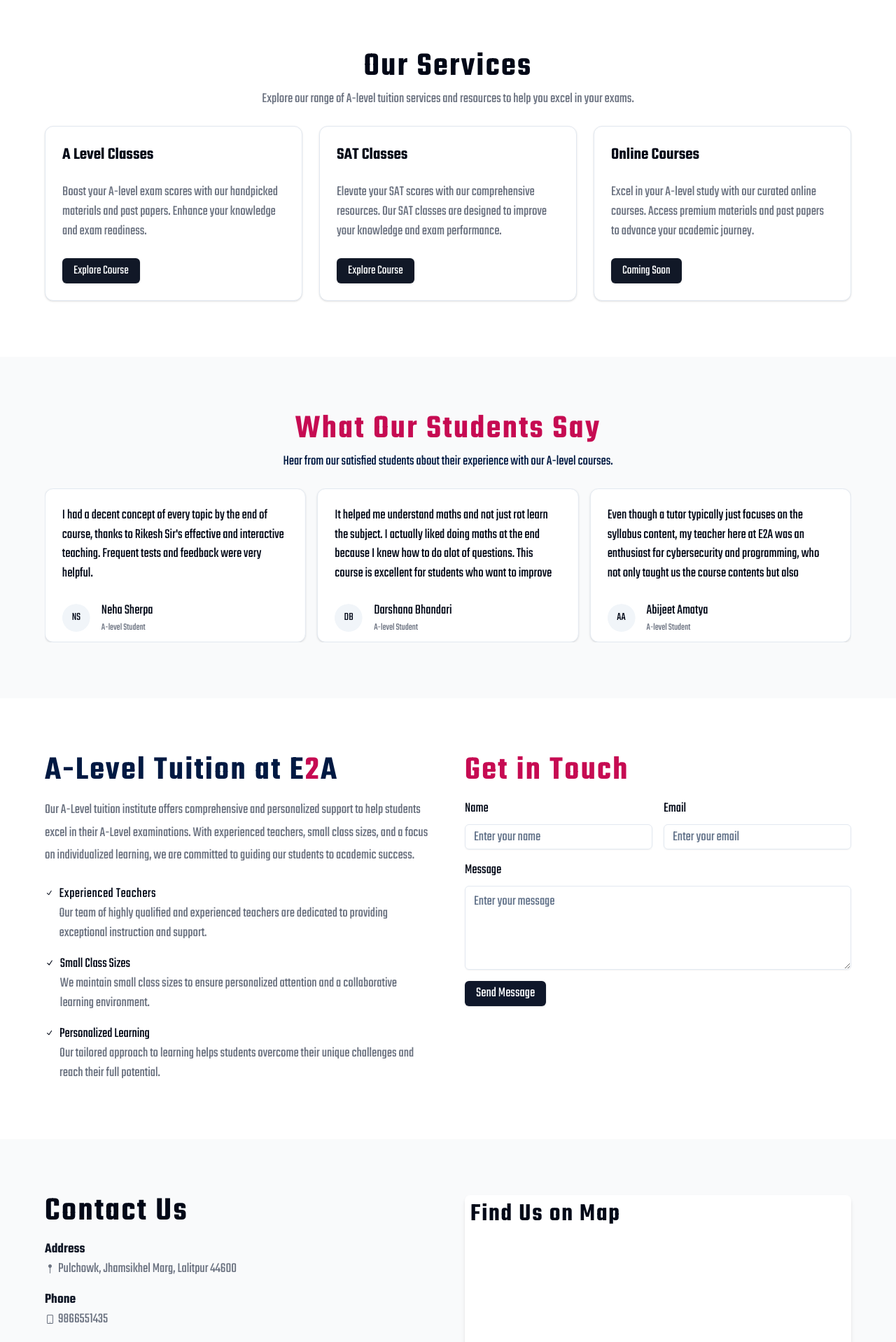
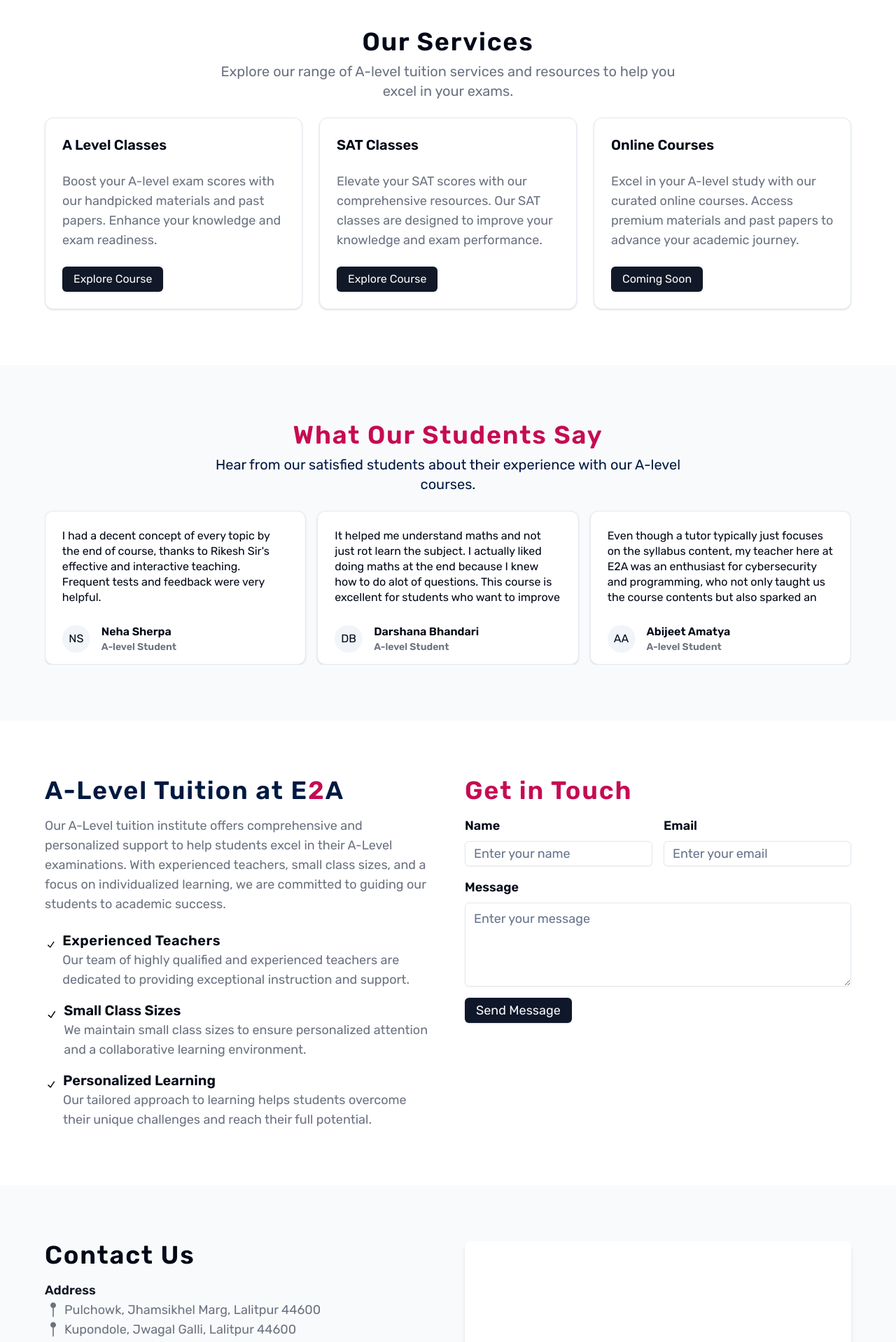
Before and after one commit to aayush-dhakal-max/e2a, a Next.js app: page / in a window 1280 px wide. Shown: the part 800-2718 px from the top of the page at 70% size. Built offline with nearby package versions, Linux system fonts and the light colour scheme; grey boxes are pictures that could not be loaded.

Commit message:
font changed to rubik and font are resized according to new font style

```diff
--- a/src/app/layout.tsx
+++ b/src/app/layout.tsx
@@ -1,10 +1,8 @@
 import type { Metadata } from "next";
-import { Teko } from "next/font/google";
+import { teko2 } from "@/lib/utils";
 import { SpeedInsights } from "@vercel/speed-insights/next";
 import { Analytics } from "@vercel/analytics/react";
 import "./globals.css";
-
-const teko = Teko({ display: "swap", subsets: ["latin"], weight: "400", variable: "--font-teko" });
 
 export const metadata: Metadata = {
   title: "E2A Learning Nepal | A Level Tuition in Nepal",
@@ -19,7 +17,7 @@ export default function RootLayout({
 }>) {
   return (
     <html lang="en">
-      <body className={teko.className}>
+      <body className={teko2.className}>
         {children}
         <SpeedInsights />
         <Analytics />
--- a/src/app/pastpapers/page.tsx
+++ b/src/app/pastpapers/page.tsx
@@ -30,7 +30,7 @@ export default function Component() {
       <main
         className={`container mx-auto px-4 py-12 md:px-6 lg:py-16 max-w-[800px] mt-10 md:mt-24 ${teko2.className}`}
       >
-        <h1 className="mb-8 text-4xl font-bold md:tracking-wider tracking-wide md:text-4xl">
+        <h1 className="mb-8 text-3xl font-bold md:tracking-wider tracking-wide md:text-4xl">
           Past <span className="text-[#C60B52]">Exam</span> Papers
         </h1>
         <div className="space-y-6">
@@ -46,7 +46,7 @@ export default function Component() {
                 onClick={() => toggleCollapsible(subjectData.subject)}
               >
                 <div className="flex items-center justify-between space-x-4">
-                  <h2 className="text-2xl font-semibold">{subjectData.subject}</h2>
+                  <h2 className="text-xl font-semibold">{subjectData.subject}</h2>
                   <Button size="sm" variant="ghost">
                     <ChevronDownIcon
                       className={`h-6 w-6 transition-transform ${
@@ -61,7 +61,7 @@ export default function Component() {
                 {subjectData.papers.map((paper, index) => (
                   <Link
                     key={index}
-                    className="rounded-md bg-gray-300 px-3 py-3 text-lg font-medium transition-colors hover:bg-gray-800 hover:text-white"
+                    className="rounded-md bg-gray-300 px-3 py-3 text-md font-medium transition-colors hover:bg-gray-800 hover:text-white"
                     href={paper.href}
                   >
                     {paper.year}
--- a/src/components/component/Contact.tsx
+++ b/src/components/component/Contact.tsx
@@ -41,42 +41,42 @@ export default function Component() {
         <div className="container px-4 md:px-16">
           <div className="grid gap-8 lg:grid-cols-2 lg:gap-12">
             <div>
-              <h2 className="text-4xl text-[#001942] font-bold tracking-normal md:tracking-wider sm:text-4xl md:text-5xl">
+              <h2 className="text-3xl text-[#001942] font-bold tracking-normal md:tracking-wider md:text-4xl">
                 A-Level Tuition at <span className="text-[#001942]">E</span>
                 <span className="text-[#C60B52]">2</span>
                 <span className="text-[#001942]">A</span>
               </h2>
-              <p className="mt-4 text-gray-500 text-xl md:text-xl/relaxed lg:text-xl/relaxed xl:text-xl/relaxed">
+              <p className="mt-4 text-gray-500 text-lg md:text-lg">
                 Our A-Level tuition institute offers comprehensive and personalized support to help students
                 excel in their A-Level examinations. With experienced teachers, small class sizes, and a focus
                 on individualized learning, we are committed to guiding our students to academic success.
               </p>
               <ul className="mt-6 space-y-4">
                 <li className="flex items-start">
-                  <CheckIcon className=" mr-2 mt-1 h-4 w-4" />
+                  <CheckIcon className=" mr-2 mt-1 h-8 w-8" />
                   <div>
-                    <h3 className="text-xl font-medium tracking-wide">Experienced Teachers</h3>
-                    <p className="text-gray-500 text-xl dark:text-gray-400">
+                    <h3 className="text-xl font-bold tracking-wide">Experienced Teachers</h3>
+                    <p className="text-gray-500 text-lg dark:text-gray-400">
                       Our team of highly qualified and experienced teachers are dedicated to providing
                       exceptional instruction and support.
                     </p>
                   </div>
                 </li>
                 <li className="flex items-start">
-                  <CheckIcon className="mr-2 mt-1 h-4 w-4" />
+                  <CheckIcon className="mr-2 mt-1 h-8 w-8" />
                   <div>
-                    <h3 className="text-xl font-medium">Small Class Sizes</h3>
-                    <p className="text-gray-500 text-xl dark:text-gray-400">
+                    <h3 className="text-xl font-bold">Small Class Sizes</h3>
+                    <p className="text-gray-500 text-lg dark:text-gray-400">
                       We maintain small class sizes to ensure personalized attention and a collaborative
                       learning environment.
                     </p>
                   </div>
                 </li>
                 <li className="flex items-start">
-                  <CheckIcon className="mr-2 mt-1 h-4 w-4" />
+                  <CheckIcon className="mr-2 mt-1 h-8 w-8" />
                   <div>
-                    <h3 className="text-xl font-medium">Personalized Learning</h3>
-                    <p className="text-gray-500 text-xl dark:text-gray-400">
+                    <h3 className="text-xl font-bold">Personalized Learning</h3>
+                    <p className="text-gray-500 text-lg dark:text-gray-400">
                       Our tailored approach to learning helps students overcome their unique challenges and
                       reach their full potential.
                     </p>
@@ -85,13 +85,13 @@ export default function Component() {
               </ul>
             </div>
             <div>
-              <h2 className="text-4xl font-bold tracking-normal md:tracking-wider sm:text-4xl md:text-5xl text-[#C60B52]">
+              <h2 className="text-3xl font-bold tracking-normal md:tracking-wider md:text-4xl text-[#C60B52]">
                 Get in Touch
               </h2>
               <form onSubmit={sendMail} className="mt-4 space-y-4">
                 <div className="grid grid-cols-1 gap-4 sm:grid-cols-2">
                   <div className="space-y-2">
-                    <Label className="text-xl" htmlFor="name">
+                    <Label className="text-lg font-semibold" htmlFor="name">
                       Name
                     </Label>
                     <Input
@@ -102,11 +102,11 @@ export default function Component() {
                       }}
                       id="name"
                       placeholder="Enter your name"
-                      className="text-xl"
+                      className="text-lg"
                     />
                   </div>
                   <div className="space-y-2">
-                    <Label className="text-xl" htmlFor="email">
+                    <Label className="text-lg font-semibold" htmlFor="email">
                       Email
                     </Label>
                     <Input
@@ -118,12 +118,12 @@ export default function Component() {
                       id="email"
                       placeholder="Enter your email"
                       type="email"
-                      className="text-xl"
+                      className="text-lg"
                     />
                   </div>
                 </div>
                 <div className="space-y-2">
-                  <Label className="text-xl" htmlFor="message">
+                  <Label className="text-lg font-semibold" htmlFor="message">
                     Message
                   </Label>
                   <Textarea
@@ -132,12 +132,12 @@ export default function Component() {
                     onChange={(e) => {
                       setMessage(e.target.value);
                     }}
-                    className="min-h-[120px] text-xl"
+                    className="min-h-[120px] text-lg"
                     id="message"
                     placeholder="Enter your message"
                   />
                 </div>
-                <Button className="text-xl" type="submit">
+                <Button className="text-lg" type="submit">
                   Send Message
                 </Button>
               </form>
@@ -149,26 +149,31 @@ export default function Component() {
         <div className="container px-4 md:px-16">
           <div className="grid gap-8 lg:grid-cols-2 lg:gap-12">
             <div>
-              <h2 className="text-3xl font-bold tracking-normal md:tracking-wider sm:text-4xl md:text-5xl">
-                Contact Us
-              </h2>
+              <h2 className="text-3xl font-bold tracking-normal md:tracking-wider md:text-4xl">Contact Us</h2>
               <div className="mt-4 space-y-4 text-gray-500 ">
                 <div>
-                  <h3 className="font-semibold text-gray-900">Address</h3>
-                  <p className="flex items-center gap-1">
-                    <SewingPinFilledIcon /> Pulchowk, Jhamsikhel Marg, Lalitpur 44600
+                  <h3 className="font-semibold text-gray-900 text-lg">Address</h3>
+                  <p className="flex items-center gap-1 text-lg">
+                    <SewingPinFilledIcon className="h-6 w-6" />
+                    Pulchowk, Jhamsikhel Marg, Lalitpur 44600
+                  </p>
+                  <p className="flex items-center gap-1 text-lg">
+                    <SewingPinFilledIcon className="h-6 w-6" /> Kupondole, Jwagal Galli, Lalitpur 44600
                   </p>
                 </div>
                 <div>
-                  <h3 className="font-semibold text-gray-900">Phone</h3>
-                  <Link className="hover:text-gray-800 flex items-center gap-1" href={"tel:9866551435"}>
+                  <h3 className="font-semibold text-gray-900 text-lg">Phone</h3>
+                  <Link
+                    className="hover:text-gray-800 flex items-center gap-1 text-lg"
+                    href={"tel:9866551435"}
+                  >
                     <MobileIcon /> 9866551435
                   </Link>
                 </div>
                 <div>
-                  <h3 className="font-semibold text-gray-900">Mail address</h3>
+                  <h3 className="font-semibold text-gray-900 text-lg">Mail address</h3>
                   <Link
-                    className="hover:text-gray-800 flex items-center gap-2"
+                    className="hover:text-gray-800 flex items-center text-lg gap-2"
                     href={"mailto:e2alearningnepal@gmail.com"}
                   >
                     <EnvelopeClosedIcon />
@@ -176,15 +181,15 @@ export default function Component() {
                   </Link>
                 </div>
                 <div>
-                  <h3 className="font-semibold text-gray-900">Hours</h3>
-                  <p>Sunday - Friday: 9am - 6pm</p>
+                  <h3 className="font-semibold text-gray-900 text-lg">Hours</h3>
+                  <p className="text-lg">Sunday - Friday: 9am - 6pm</p>
                 </div>
               </div>
             </div>
             <div className="rounded-lg bg-white p-2 shadow-md">
-              <h3 className="text-4xl md:text-4xl font-bold tracking-normal md:tracking-wider">
+              {/* <h3 className="text-3xl md:text-4xl font-bold tracking-normal md:tracking-wider">
                 Find Us on Map
-              </h3>
+              </h3> */}
               <div className="mt-1 aspect-video overflow-hidden rounded-lg">
                 <iframe
                   title="Google Maps"
--- a/src/components/component/Navbar.tsx
+++ b/src/components/component/Navbar.tsx
@@ -31,7 +31,7 @@ const Navbar = () => {
       <Link
         target="_blank"
         href="https://docs.google.com/forms/d/e/1FAIpQLSeUrUaxgyKXyxQus9wz_fz-VHIweQjEE_754oFsLRfx5VNmtQ/viewform"
-        className={`${isScrolled ? "block" : "hidden"} md:hidden text-xl shadow-black outline-1 ${
+        className={`${isScrolled ? "block" : "hidden"} md:hidden text-md shadow-black outline-1 ${
           teko2.className
         } z-40 fixed bottom-5 right-5 bg-[#C60B52] text-white py-2 px-4 rounded-full shadow-md hover:bg-[#591f35] transition-all duration-900 animate-bounce`}
       >
@@ -82,7 +82,8 @@ const Navbar = () => {
         <div
           className={`flex justify-between items-center w-full border-[#C60B52] rounded-full border-2 p-1 pl-4 ${teko.className}`}
         >
-          <div className=" md:space-x-6 mt-1 lg:space-x-6 xl:space-x-10 text-2xl font-bold ">
+          <div className=" md:space-x-6 lg:space-x-6 xl:space-x-10 text-xl font-bold ">
+            {/* mt-1 */}
             <Link className="text-gray-800 hover:text-gray-600" href="../pastpapers">
               PAST PAPERS
             </Link>
@@ -95,7 +96,8 @@ const Navbar = () => {
           </div>
           {/* <AlertDialog>
             <AlertDialogTrigger asChild> */}
-          <div className=" bg-[#C60B52] text-white px-3 py-1 pt-2 rounded-3xl text-2xl font-bold hover:cursor-pointer transition-all duration-900">
+          <div className=" bg-[#C60B52] text-white px-3 py-1  rounded-3xl text-xl font-bold hover:cursor-pointer transition-all duration-900">
+            {/* pt-2 */}
             <Link
               className=""
               target="_blank"
--- a/src/components/component/OurServices.tsx
+++ b/src/components/component/OurServices.tsx
@@ -32,10 +32,10 @@ const OurServices = () => {
       <div className="container px-4 md:px-16">
         <div className="space-y-6">
           <div className="space-y-2 text-center">
-            <h2 className="text-4xl font-bold tracking-normal md:tracking-wider sm:text-4xl md:text-5xl">
+            <h2 className="text-3xl font-bold tracking-normal md:tracking-wider sm:text-3xl md:text-4xl">
               Our Services
             </h2>
-            <p className="max-w-[700px] mx-auto text-gray-500 md:text-xl text-xl dark:text-gray-400">
+            <p className="max-w-[700px] mx-auto text-gray-500 md:text-xl text-lg dark:text-gray-400">
               Explore our range of A-level tuition services and resources to help you excel in your exams.
             </p>
           </div>
@@ -43,14 +43,14 @@ const OurServices = () => {
             {courses.map((course) => (
               <Card className="" key={course.title}>
                 <CardHeader>
-                  <CardTitle className="text-2xl tracking-normal">{course.title}</CardTitle>
+                  <CardTitle className="text-xl tracking-normal">{course.title}</CardTitle>
                 </CardHeader>
                 <CardContent>
-                  <p className="text-gray-500 text-xl">{course.description}</p>
+                  <p className="text-gray-500 text-md md:text-lg">{course.description}</p>
                 </CardContent>
                 <CardFooter>
                   <Link
-                    className="inline-flex h-9 items-center justify-center rounded-md bg-gray-900 px-4 py-2 text-lg font-medium text-gray-50 shadow transition-colors hover:bg-gray-900/90 focus-visible:outline-none focus-visible:ring-1 focus-visible:ring-gray-950 disabled:pointer-events-none disabled:opacity-50 dark:bg-gray-50 dark:text-gray-900 dark:hover:bg-gray-50/90 dark:focus-visible:ring-gray-300"
+                    className="inline-flex h-9 items-center justify-center rounded-md bg-gray-900 px-4 py-2 text-base font-medium text-gray-50 shadow transition-colors hover:bg-gray-900/90 focus-visible:outline-none focus-visible:ring-1 focus-visible:ring-gray-950 disabled:pointer-events-none disabled:opacity-50"
                     href="#"
                   >
                     {course.link_text}
--- a/src/components/component/Testimonials.tsx
+++ b/src/components/component/Testimonials.tsx
@@ -43,12 +43,10 @@ const Testimonials = () => {
       <div className="container px-4 md:px-16">
         <div className="space-y-6">
           <div className="space-y-2 text-center">
-            <h2
-              className={`text-4xl font-bold  tracking-wide md:tracking-wider sm:text-4xl md:text-5xl text-[#C60B52] `}
-            >
+            <h2 className={`text-3xl font-bold  tracking-wide md:tracking-wider md:text-4xl text-[#C60B52] `}>
               What Our Students Say
             </h2>
-            <p className="max-w-[700px] mx-auto text-[#001942] md:text-xl dark:text-gray-400">
+            <p className="max-w-[700px] mx-auto text-[#001942] md:text-xl text-lg dark:text-gray-400">
               Hear from our satisfied students about their experience with our A-level courses.
             </p>
           </div>
@@ -73,7 +71,7 @@ const Testimonials = () => {
                   >
                     <CardContent>
                       <ScrollArea className="h-28">
-                        <blockquote className="text-xl leading-snug max-h-[220px]">
+                        <blockquote className="text-md leading-snug max-h-[220px]">
                           {testimonial.quote}
                         </blockquote>
                         <ScrollBar />
@@ -85,7 +83,7 @@ const Testimonials = () => {
                           <AvatarImage src="" />
                           <AvatarFallback>{testimonial.avatarFallback}</AvatarFallback>
                         </Avatar>
-                        <div className="text-xl ">
+                        <div className="text-md font-bold ">
                           <div className="">{testimonial.name}</div>
                           <div className="text-sm text-gray-500 dark:text-gray-400">A-level Student</div>
                         </div>
--- a/src/lib/utils.ts
+++ b/src/lib/utils.ts
@@ -1,10 +1,10 @@
 import { type ClassValue, clsx } from "clsx";
-import { Teko } from "next/font/google";
+import { Rubik, Teko } from "next/font/google";
 import { twMerge } from "tailwind-merge";
 
 export function cn(...inputs: ClassValue[]) {
   return twMerge(clsx(inputs));
 }
 
-export const teko = Teko({ display: "swap", subsets: ["latin"], weight: "600", variable: "--font-teko" });
-export const teko2 = Teko({ display: "swap", subsets: ["latin"], weight: "400", variable: "--font-teko" });
+export const teko = Rubik({ display: "swap", subsets: ["latin"], weight: "600", variable: "--font-teko" });
+export const teko2 = Rubik({ display: "swap", subsets: ["latin"], weight: "400", variable: "--font-rubik" });
```
Also changed, not shown: src/app/about/page.tsx (+19 -19 lines), src/components/component/Hero.tsx (+5 -10 lines), src/components/component/SubjectPastPaper.tsx (+5 -5 lines).
